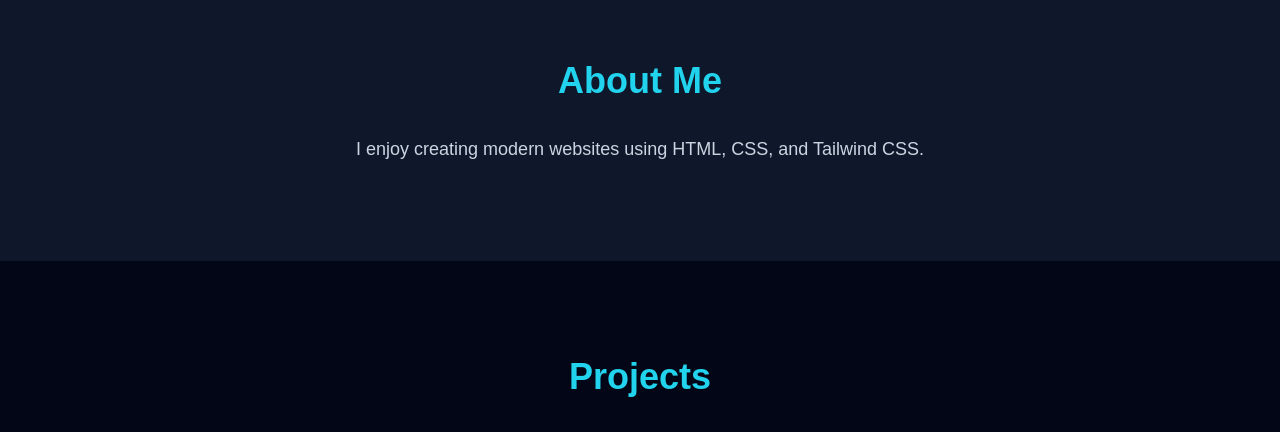
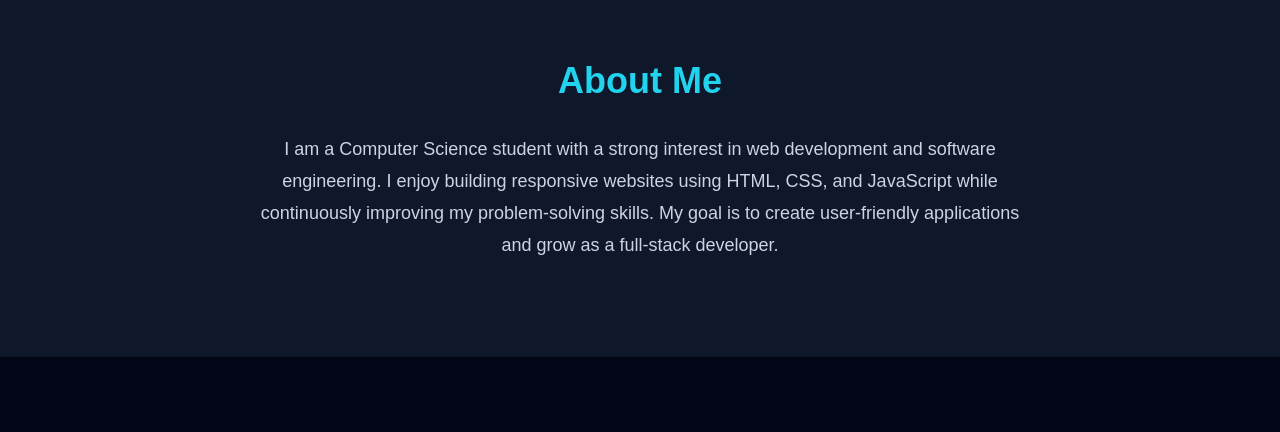
Before and after one commit to Kkm319/finlatics-labs-finlaticswebdev_project1, a website: page index.html in a window 1280 px wide. Shown: the part 900-1332 px from the top of the page. Drawn offline with nearby package versions, Linux system fonts and the light colour scheme.

Commit message:
Revise 'About Me' section in index.html
Updated personal description to reflect current studies and interests.

```diff
--- a/index.html
+++ b/index.html
@@ -60,7 +60,8 @@
         <h2 class="text-4xl font-bold mb-8 text-cyan-400">About Me</h2>
 
         <p class="text-slate-300 text-lg leading-8 max-w-3xl mx-auto">
-          I enjoy creating modern websites using HTML, CSS, and Tailwind CSS.
+  I am a Computer Science student with a strong interest in web development and software engineering. I enjoy building responsive websites using HTML, CSS, and JavaScript while continuously improving my problem-solving skills. My goal is to create user-friendly applications and grow as a full-stack developer.
+          </p>
         </p>
       </div>
     </section>
```
